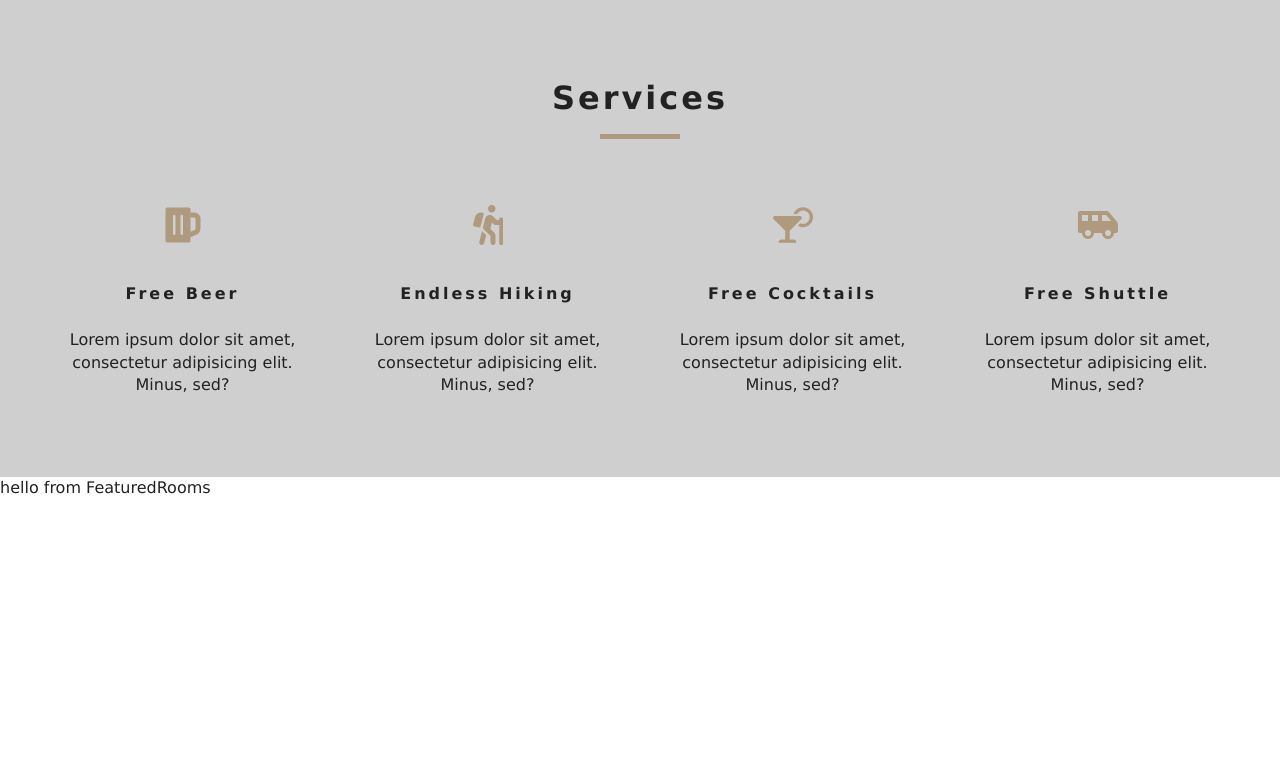
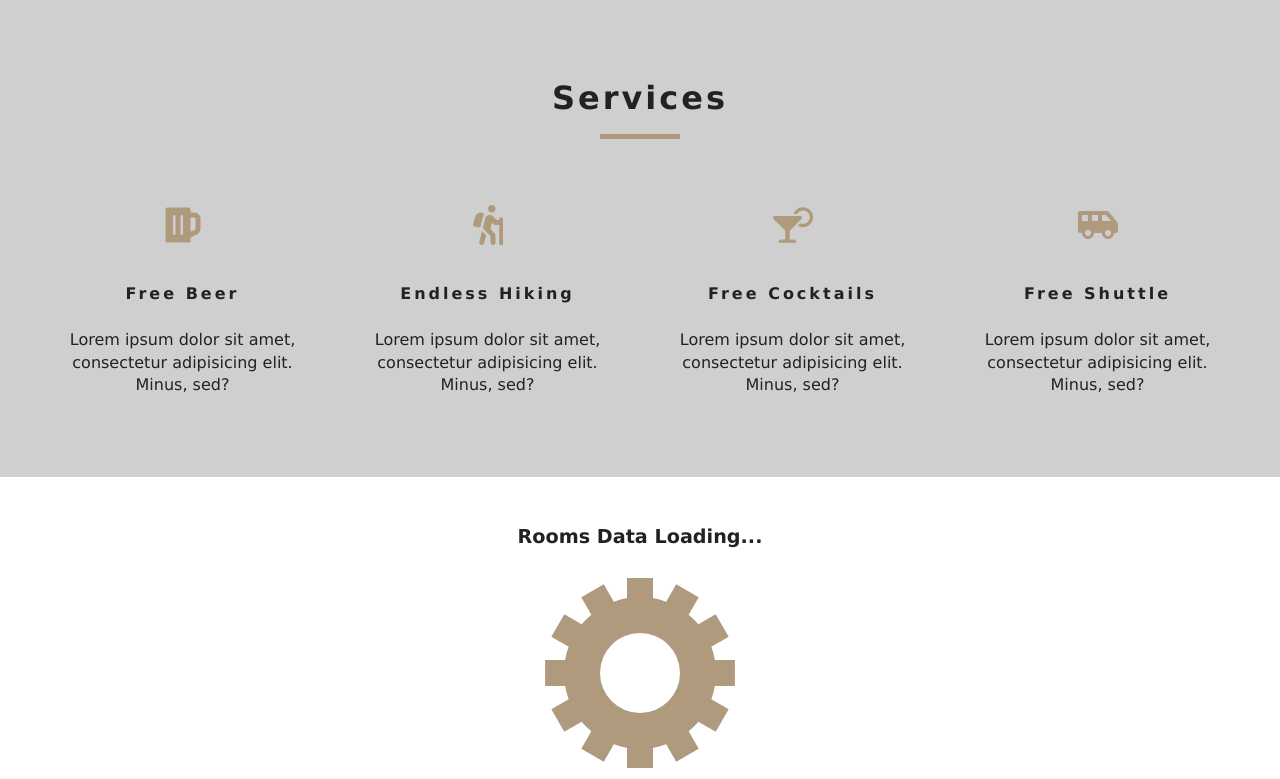
Before and after one commit to Sundaybrian/react-resort, a React (Create React App) app: page / in a window 1280 px wide. Shown: the part 802-1581 px from the top of the page. Before the commit the page ends 1301 px from the top, so only its background shows below. Built offline with nearby package versions, Linux system fonts and the light colour scheme.

Commit message:
add a loading component to featured rooms

```diff
--- a/src/components/FeaturedRooms.js
+++ b/src/components/FeaturedRooms.js
@@ -1,14 +1,18 @@
-import React, { Component } from "react";
+import React, { useContext } from "react";
 import { RoomContext } from "../context/roomContext";
+import Loading from "./Loading";
 
-export class FeaturedRooms extends Component {
-  static contextType = RoomContext;
-  render() {
-    let { featuredRooms } = this.context;
-    console.log(featuredRooms);
+const FeaturedRooms = () => {
+  const roomContext = useContext(RoomContext);
 
-    return <div>hello from FeaturedRooms </div>;
-  }
-}
+  let { featuredRooms } = roomContext;
+  console.log(featuredRooms);
+
+  return (
+    <div>
+      <Loading />
+    </div>
+  );
+};
 
 export default FeaturedRooms;
--- /dev/null
+++ b/src/components/Loading.js
@@ -0,0 +1,13 @@
+import React from "react";
+import loadingGif from "../images/gif/loading-gear.gif";
+
+const Loading = () => {
+  return (
+    <div className="loading">
+      <h4>Rooms Data loading...</h4>
+      <img src={loadingGif} alt="" />
+    </div>
+  );
+};
+
+export default Loading;
```
